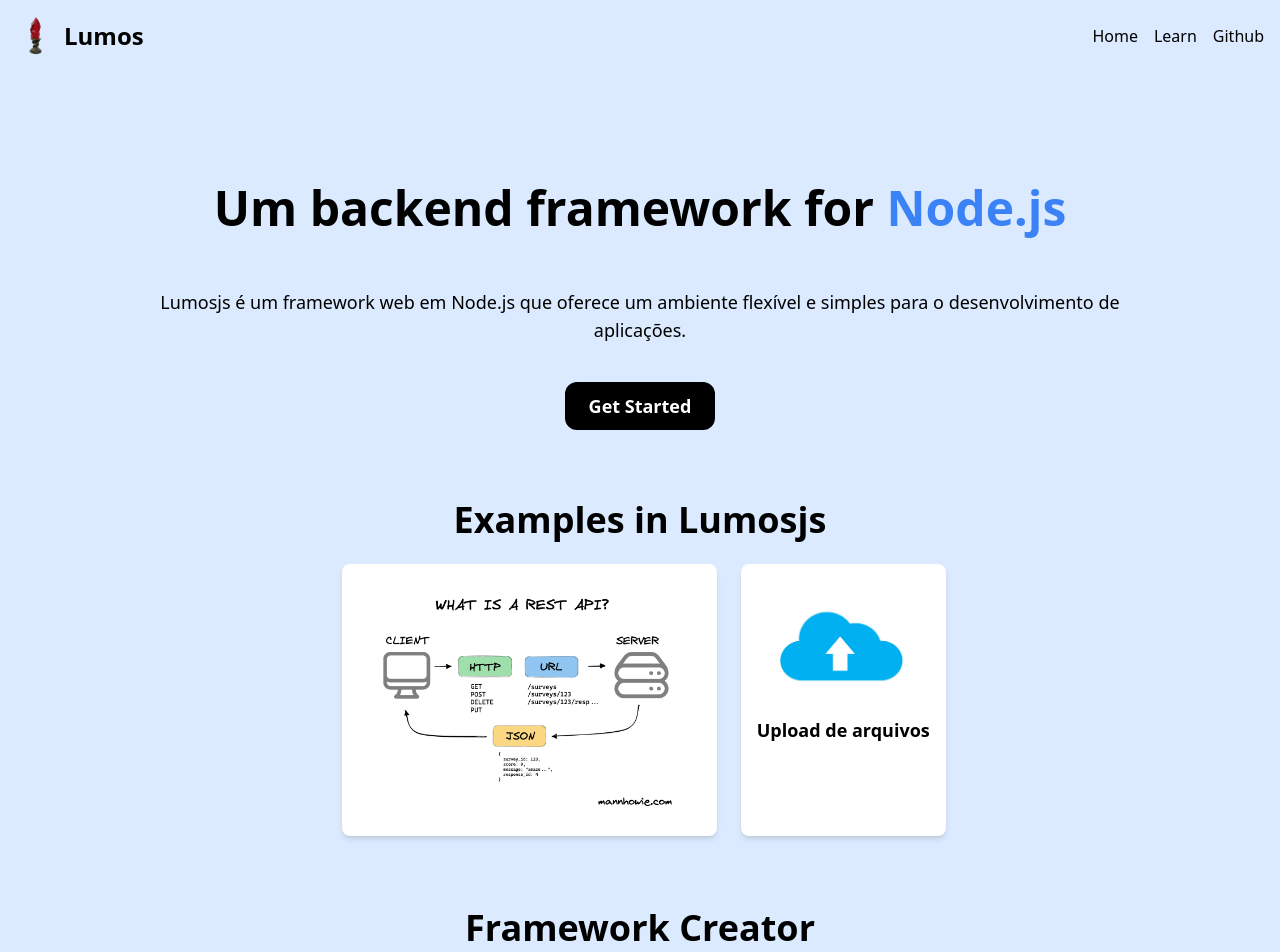
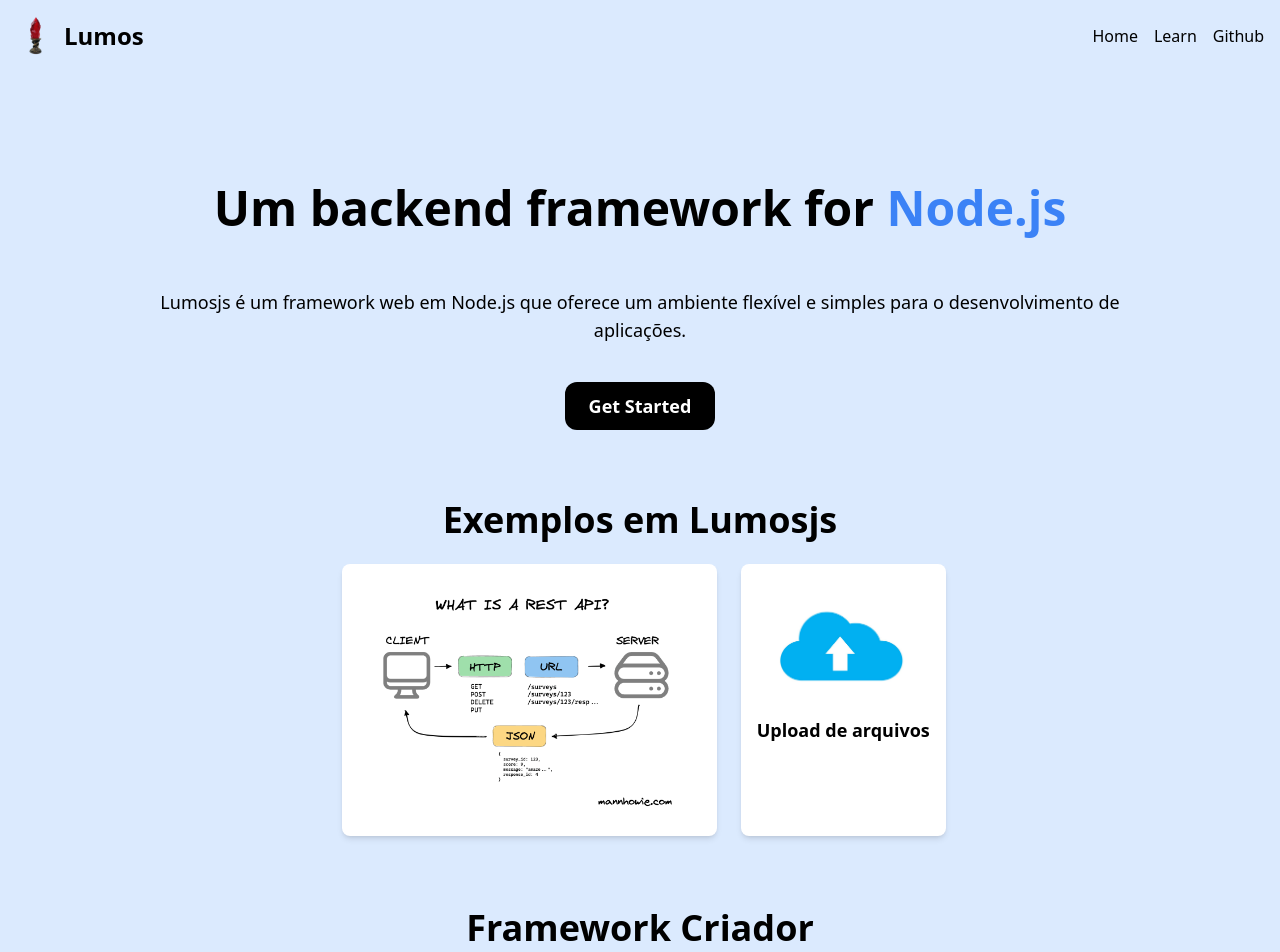
Before and after one commit to lumosjs/lumosdoc, a React (Vite) app: page / in a window 1280 px wide. Shown: the top 952 px of the page. Built offline with nearby package versions, Linux system fonts and the light colour scheme.

Commit message:
Update index.jsx

```diff
--- a/src/pages/home/index.jsx
+++ b/src/pages/home/index.jsx
@@ -14,7 +14,7 @@ function Home() {
 
 
       <section className="mt-20 mb-16">
-        <h1 className="text-4xl text-center font-bold mb-4" id="examples">Examples in Lumosjs</h1>
+        <h1 className="text-4xl text-center font-bold mb-4" id="examples">Exemplos em Lumosjs</h1>
         <div className="flex flex-wrap justify-center space-x-4">
 
           <a
@@ -45,7 +45,7 @@ function Home() {
 
       {/* Section 5 - Informações do Criador do Framework */}
       <section className="mb-16">
-        <h1 className="text-4xl font-bold mb-4">Framework Creator</h1>
+        <h1 className="text-4xl font-bold mb-4">Framework Criador</h1>
         <div className="bg-white rounded-lg shadow-md p-4 flex flex-col items-center">
           <img
             src="/victor.jpeg"
```
